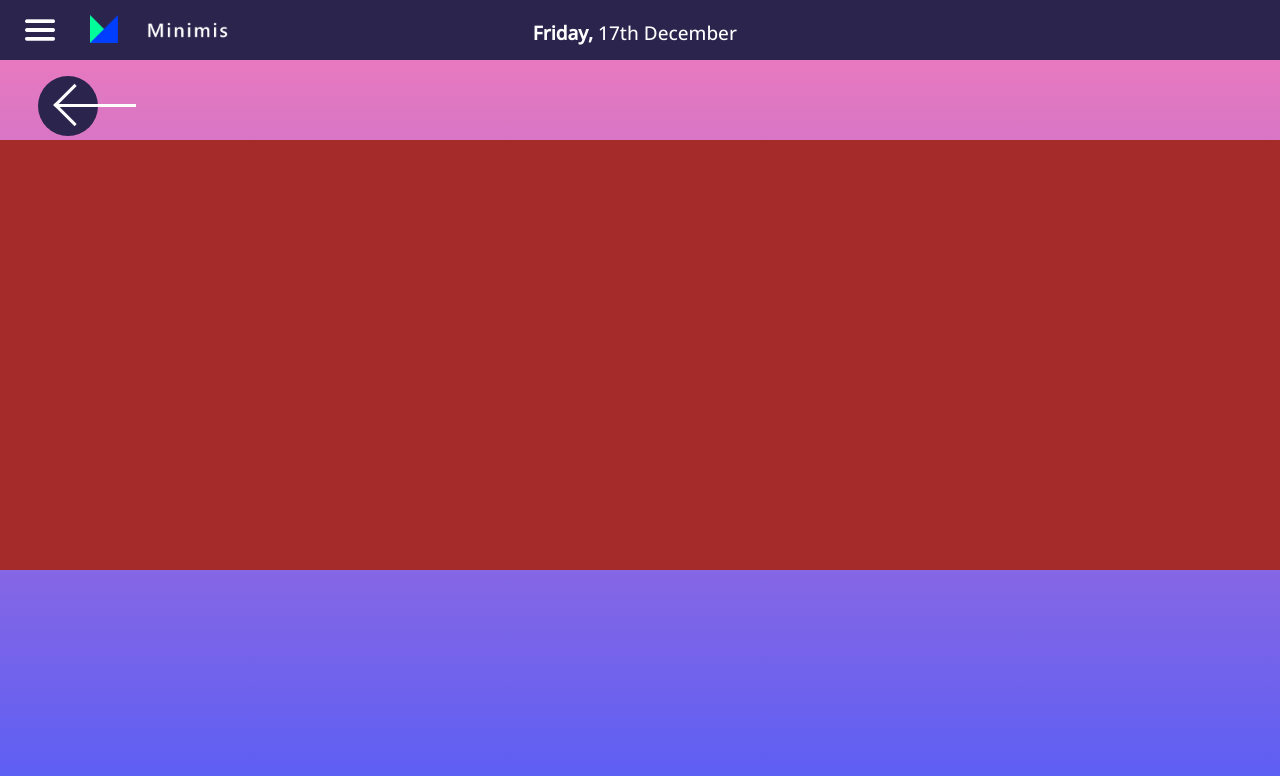
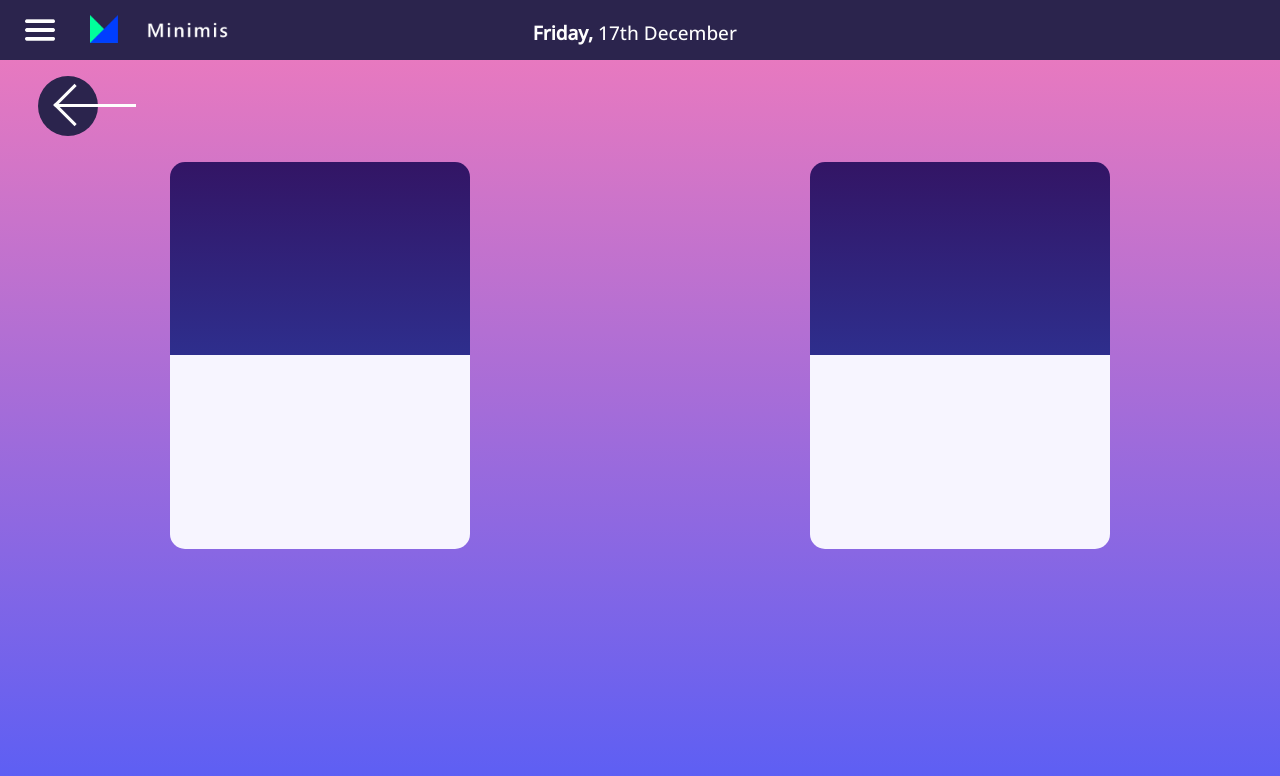
Before and after one commit to endoresur/WeatherApp, a React (Create React App) app: page / in a window 1280 px wide. Shown: the top 776 px of the page. Built offline with nearby package versions, Linux system fonts and the light colour scheme.

Commit message:
Add and stylized mini cards

```diff
--- a/src/components/MiniCard.tsx
+++ b/src/components/MiniCard.tsx
@@ -1,10 +1,12 @@
 import React from 'react';
+import {Card, MiniCardBody, MiniCardHeader} from "../styles/MiniCardsStyles";
 
 const MiniCard = () => {
     return (
-        <div>
-
-        </div>
+        <Card >
+            <MiniCardHeader/>
+            <MiniCardBody/>
+        </Card>
     );
 };
 
--- a/src/components/WeatherList.tsx
+++ b/src/components/WeatherList.tsx
@@ -37,6 +37,7 @@ const WeatherList = () => {
             >
                 <MiniCardsContainer>
                     <MiniCard/>
+                    <MiniCard/>
                 </MiniCardsContainer>
             </CSSTransition>
         )
@@ -56,7 +57,7 @@ const WeatherList = () => {
                 mountOnEnter
                 unmountOnExit
             >
-                <WeatherPattern api_key={API_KEY} city={city}/>
+                <WeatherPattern apiKey={API_KEY} city={city}/>
             </CSSTransition>
         )
     }
--- a/src/components/WeatherPattern.tsx
+++ b/src/components/WeatherPattern.tsx
@@ -1,17 +1,12 @@
 import React, {useEffect, useState} from 'react';
 import axios from "axios";
-import {IWeather} from "../types/types";
+import {APIProps, IWeather} from "../types/types";
 import {Container} from "../styles/MainStyles";
 import WeatherCard from "./WeatherCard";
 
-interface APIProps {
-    api_key: string,
-    city: string
-}
-
 const WeatherPattern: React.FC<APIProps> =
     ({
-         api_key,
+         apiKey,
          city
      }) => {
 
@@ -27,7 +22,7 @@ const WeatherPattern: React.FC<APIProps> =
     async function fetchWeather() {
         try {
             const response =
-                await axios.get<IWeather>("http://api.openweathermap.org/data/2.5/weather?q=" + city +"&appid="+api_key);
+                await axios.get<IWeather>("http://api.openweathermap.org/data/2.5/weather?q=" + city +"&appid="+apiKey);
             let result: IWeather = response.data;
             setWeather(result);
         }
--- a/src/styles/MiniCardsStyles.js
+++ b/src/styles/MiniCardsStyles.js
@@ -4,7 +4,38 @@ const MiniCardsContainer = styled.div`
   height: 430px;
   margin: auto;
 
-  background-color: brown;
+  display: flex;
+  flex-direction: row;
+  justify-content: flex-start;
+  text-align: center;
 `
 
-export {MiniCardsContainer};
+const Card = styled.div`
+  height: 90%;
+  width: 300px;
+  margin: auto;
+
+  display: grid;
+  grid-auto-rows: 1fr 1fr;
+`
+
+const MiniCardHeader = styled.div`
+  display: grid;
+  text-align: center;
+  align-items: center;
+
+  border-radius: 15px 15px 0 0;
+  color: #ffff;
+  background-image: linear-gradient(#331565, #2e2e8d);
+`
+
+const MiniCardBody = styled.div`
+  display: grid;
+  align-content: center;
+  text-align: center;
+
+  border-radius: 0 0 15px 15px;
+  background-color: #f7f5ff;
+`
+
+export {MiniCardsContainer, Card, MiniCardHeader, MiniCardBody};
--- a/src/types/types.tsx
+++ b/src/types/types.tsx
@@ -47,3 +47,8 @@ export interface IWeather {
     name: string,
     cod: number
 }
+
+export interface APIProps {
+    apiKey: string,
+    city: string
+}
```
